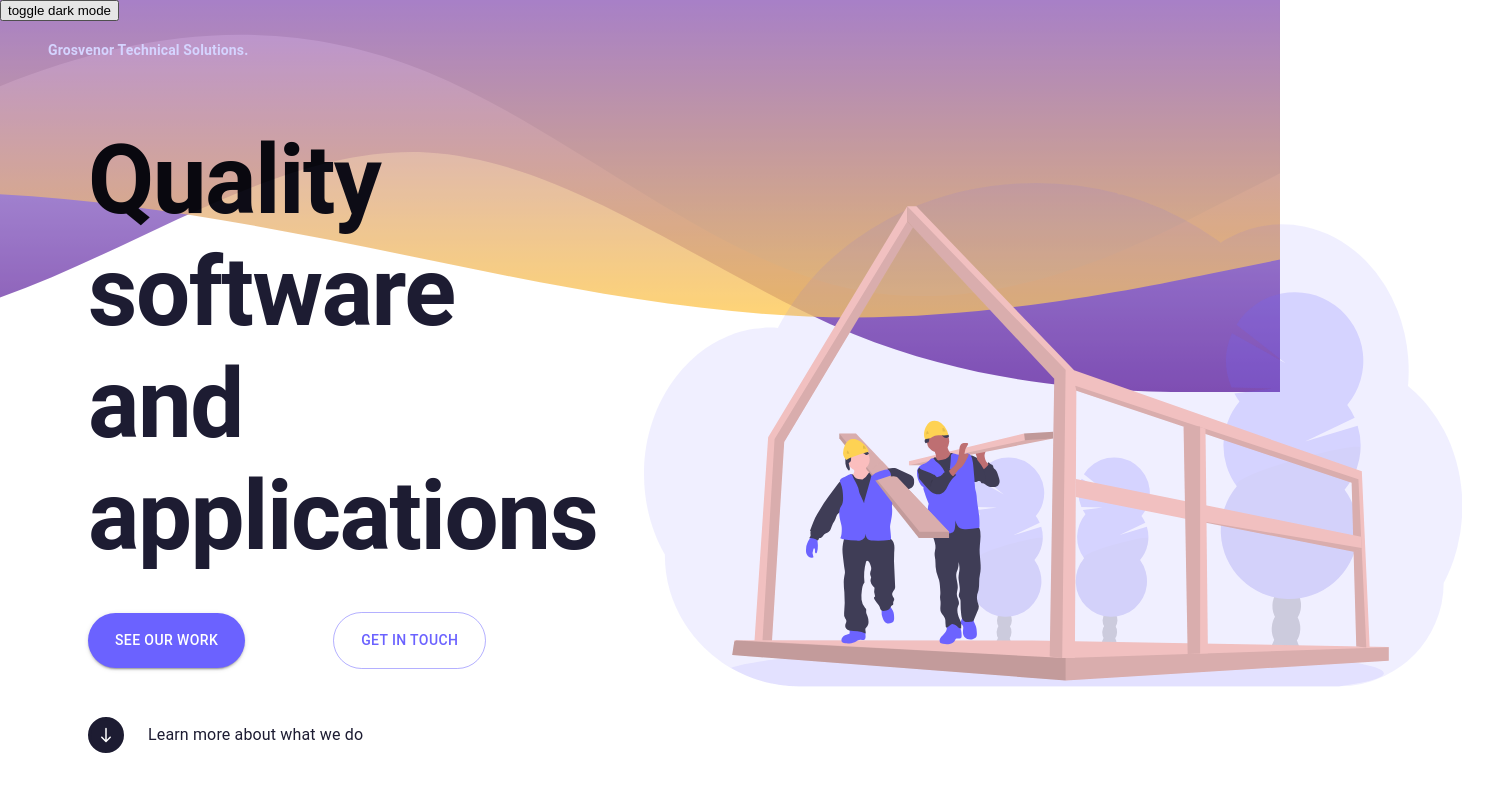
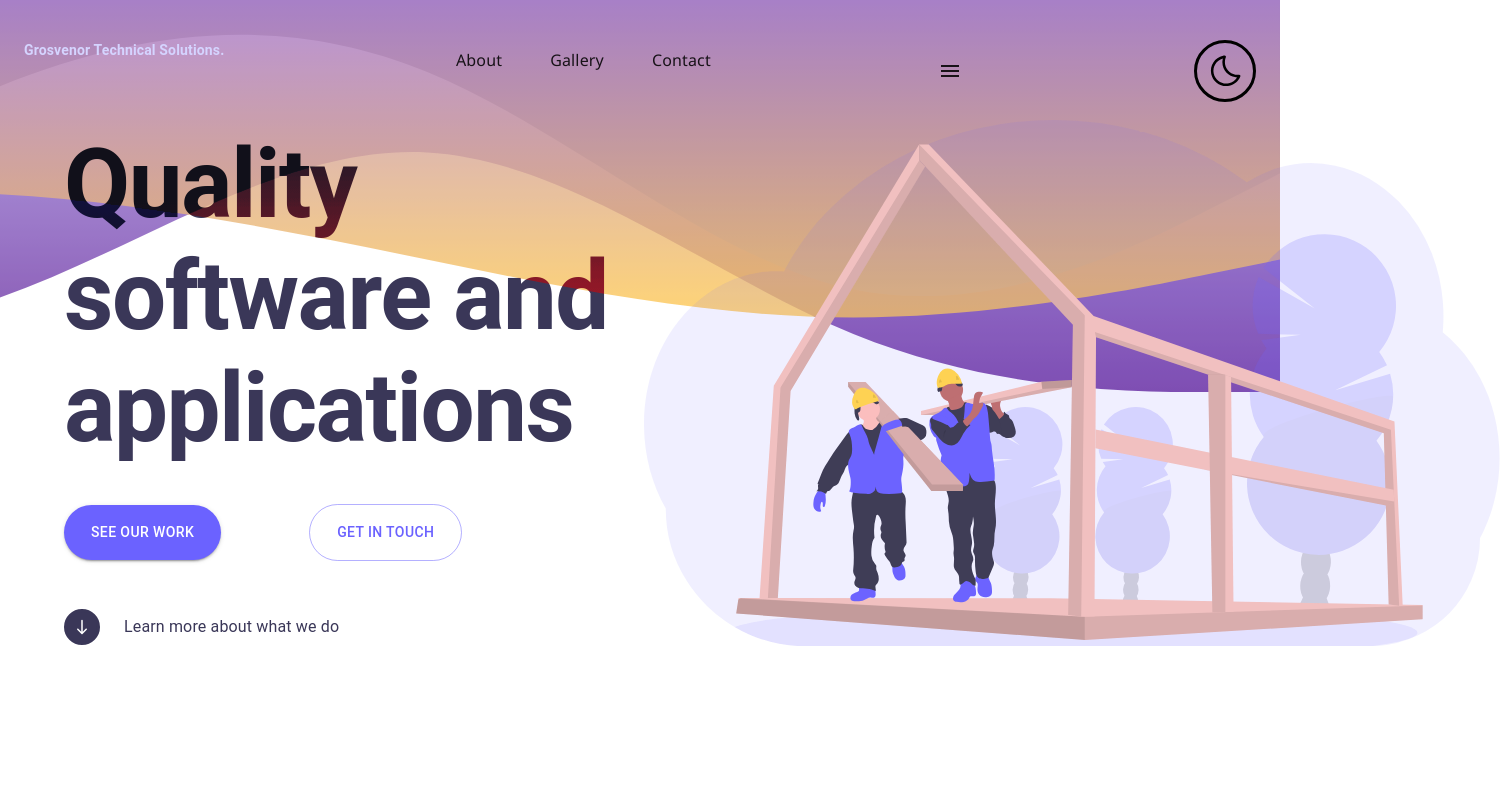
Before and after one commit to izabellewilding/grosvenor-tech-solutions-website, a React (Create React App) app: page / in a window 1280 px wide. Shown: the top 792 px of the page, 1500 px wide, since content can reach past the window. Built offline with nearby package versions, Linux system fonts and the light colour scheme.

Commit message:
add dark light mode toggle button

```diff
--- a/src/App.css
+++ b/src/App.css
@@ -3,6 +3,7 @@
 body {
   margin: 0;
   font-family: "Open Sans", sans-serif;
+  overflow: hidden;
 }
 
 ul {
--- a/src/App.js
+++ b/src/App.js
@@ -8,7 +8,6 @@ import { Hero } from "./components/Hero";
 import { ReactComponent as Wave } from "./assets/wave.svg";
 import Container from "@mui/material/Container";
 import "./App.css";
-import "./theme/theme";
 import CssBaseline from "@mui/material/CssBaseline";
 
 const BannerWave = styled(Wave)`
@@ -16,26 +15,33 @@ const BannerWave = styled(Wave)`
   opacity: 0.7;
 `;
 
+const StyledContainer = styled.div`
+  padding-top: 6rem;
+`;
+
 function App() {
   const [isDarkTheme, setIsDarkTheme] = useState(false);
+
+  //emotion theme provider gets passed one of the MuiThemes for use in styled-components
   const theme = isDarkTheme ? darkTheme : lightTheme;
+  const toggleTheme = () => setIsDarkTheme(!isDarkTheme);
 
   return (
     <MuiThemeProvider theme={isDarkTheme ? darkTheme : lightTheme}>
       <ThemeProvider theme={theme}>
         <CssBaseline />
         <app className="App">
-          <button
+          {/* <button
             style={{ position: "fixed", zIndex: 10 }}
-            onClick={() => setIsDarkTheme(!isDarkTheme)}
+            onClick={() => toggleTheme}
           >
             toggle dark mode
-          </button>
+          </button> */}
+          <Navigation onSelectTheme={toggleTheme} isDarkTheme={isDarkTheme} />
           <BannerWave />
-          <Container maxWidth="xl">
-            <Navigation />
+          <StyledContainer maxWidth="xl">
             <Hero isDarkTheme={isDarkTheme} />
-          </Container>
+          </StyledContainer>
         </app>
       </ThemeProvider>
     </MuiThemeProvider>
--- a/src/components/Hero.js
+++ b/src/components/Hero.js
@@ -39,7 +39,7 @@ const MainGraphic = styled(Graphic)`
 
 const Title = styled(Typography)`
   font-weight: bold;
-  color: ${(props) => props.theme.palette.dark.main};
+  color: ${(props) => props.theme.palette.secondary.main};
 
   @supports not (-webkit-touch-callout: none) {
     mix-blend-mode: ${(props) =>
@@ -57,7 +57,7 @@ const LearnMoreCTAWrapper = styled.div`
 
 const LearnMore = styled(Typography)`
   margin-left: 1.5rem;
-  color: ${(props) => props.theme.palette.dark.main};
+  color: ${(props) => props.theme.palette.secondary.main};
 `;
 
 const ButtonsContainer = styled(BaseGrid)`
@@ -77,8 +77,8 @@ const ArrowButton = styled.div`
   width: 2.25rem;
 
   border-radius: 50%;
-  border: solid 3px ${(props) => props.theme.palette.dark.main};
-  background: ${(props) => props.theme.palette.dark.main};
+  border: solid 3px ${(props) => props.theme.palette.secondary.main};
+  background: ${(props) => props.theme.palette.secondary.main};
 
   svg {
     height: 2.25;
--- a/src/components/Navigation.js
+++ b/src/components/Navigation.js
@@ -1,14 +1,19 @@
 import React from "react";
 import styled from "@emotion/styled";
 import Typography from "@mui/material/Typography";
-// import IconButton from "@mui/material/IconButton";
-// import MenuIcon from "@mui/icons-material/Menu";
-
+import IconButton from "@mui/material/IconButton";
+import MenuIcon from "@mui/icons-material/Menu";
+import { ReactComponent as Moon } from "../assets/moon.svg";
+import { ReactComponent as Sun } from "../assets/sun.svg";
+import { darkTheme } from "../theme/mui-theme";
 const Wrapper = styled.div`
   display: flex;
   justify-content: space-between;
   max-width: 100vw;
   padding: 1.5rem 0.5rem;
+  position: absolute;
+  z-index: 1;
+  width: 100%;
 
   @media ${(props) => props.theme.breakpoints.tabletUp} {
     padding: 2.5rem 1.5rem;
@@ -57,11 +62,26 @@ const NavItem = styled.li`
   }
 `;
 
-export const Navigation = () => {
+const SwitchThemeButton = styled.button`
+  display: flex;
+  border-radius: 50%;
+  border: solid black 3px;
+  padding: 0.75rem;
+  background-color: transparent;
+  cursor: pointer;
+
+  svg {
+    height: 2rem;
+    width: 2rem;
+    transform: rotate(-12deg);
+  }
+`;
+
+export const Navigation = ({ onSelectTheme, isDarkTheme }) => {
   return (
     <Wrapper>
       <Logo variant="body2">Grosvenor Technical Solutions.</Logo>
-      {/* <NavList>
+      <NavList>
         <NavItem>
           <a>About</a>
         </NavItem>
@@ -74,7 +94,10 @@ export const Navigation = () => {
       </NavList>
       <IconButton edge="start" color="inherit" aria-label="menu" sx={{ mr: 2 }}>
         <MenuIcon />
-      </IconButton> */}
+      </IconButton>
+      <SwitchThemeButton onClick={onSelectTheme}>
+        {isDarkTheme ? <Sun /> : <Moon />}
+      </SwitchThemeButton>
     </Wrapper>
   );
 };
--- a/src/theme/mui-theme.js
+++ b/src/theme/mui-theme.js
@@ -16,8 +16,8 @@ const lightTheme = createTheme({
     primary: {
       main: "#6b62ff",
     },
-    dark: {
-      main: "#1d1c32",
+    secondary: {
+      main: "#3a3758",
     },
     light: {
       main: "#FFFFFF",
@@ -34,11 +34,11 @@ const darkTheme = createTheme({
     primary: {
       main: "#6b62ff",
     },
-    dark: {
+    secondary: {
       main: "#FFFFFF",
     },
     light: {
-      main: "#1d1c32",
+      main: "#3a3758",
     },
 
     background: { default: "#1d1c32" },
```
Also changed, not shown: src/theme/theme.js (deleted, +0 -18 lines), src/assets/moon.svg (added), src/assets/sun.svg (added).
